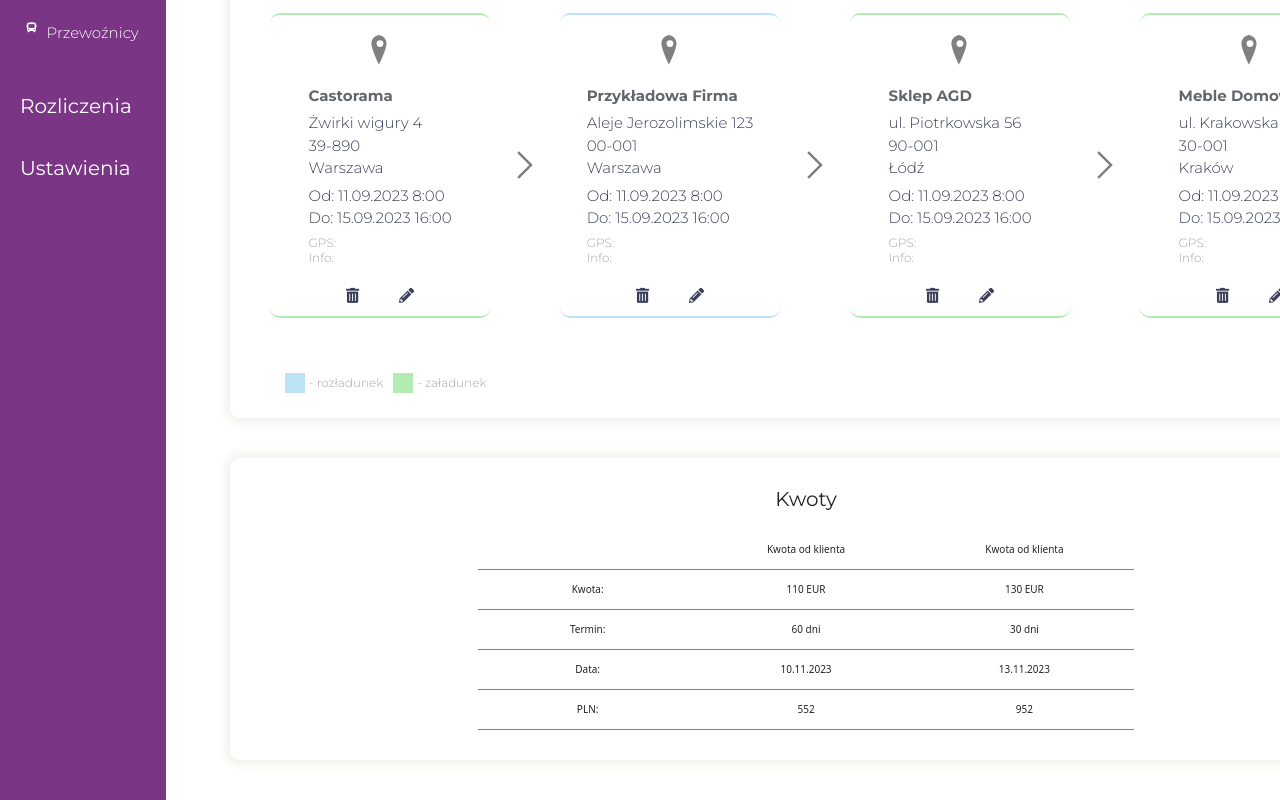
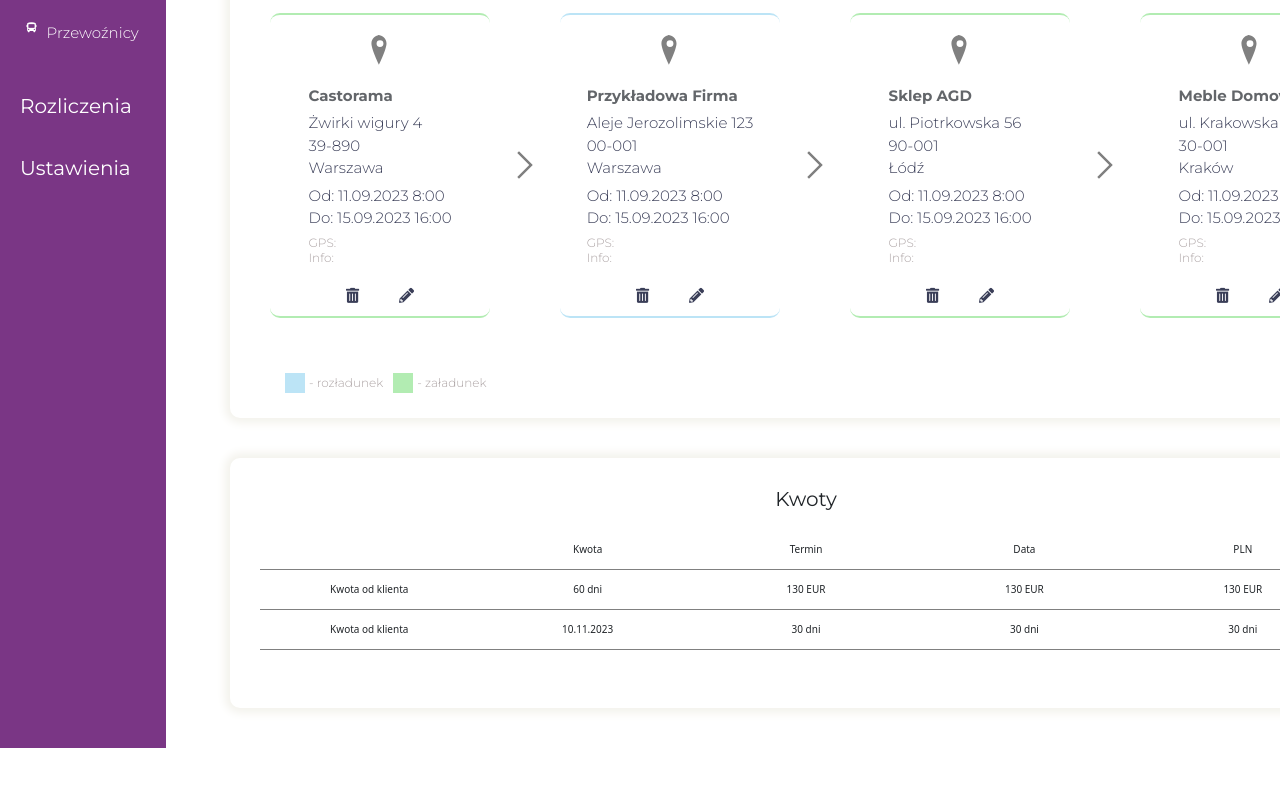
Before and after one commit to wiewiex/sped-app, a Next.js app: page /details in a window 1280 px wide. Shown: the part 609-1409 px from the top of the page. After the commit the page ends 1357 px from the top, so only its background shows below. Built offline with nearby package versions, Linux system fonts and the light colour scheme.

Commit message:
idea for table

```diff
--- a/src/components/common/Amounts/AmountsRead.tsx
+++ b/src/components/common/Amounts/AmountsRead.tsx
@@ -20,24 +20,28 @@
       >
         <Column>
           <Row> </Row>
-          <Row>Kwota:</Row>
-          <Row>Termin:</Row>
-          <Row>Data:</Row>
-          <Row>PLN:</Row>
+          <Row>Kwota od klienta</Row>
+          <Row>Kwota od klienta</Row>
         </Column>
         <Column>
-          <Row>Kwota od klienta</Row>
-          <Row>110 EUR</Row>
+          <Row>Kwota</Row>
           <Row>60 dni</Row>
           <Row>10.11.2023</Row>
-          <Row>552</Row>
         </Column>
         <Column>
-          <Row>Kwota od klienta</Row>
+          <Row>Termin</Row>
           <Row>130 EUR</Row>
           <Row>30 dni</Row>
-          <Row>13.11.2023</Row>
-          <Row>952</Row>
+        </Column>
+        <Column>
+          <Row>Data</Row>
+          <Row>130 EUR</Row>
+          <Row>30 dni</Row>
+        </Column>
+        <Column>
+          <Row>PLN</Row>
+          <Row>130 EUR</Row>
+          <Row>30 dni</Row>
         </Column>
       </Container>
       <ElementPositionWrapper mobileRight="0" mobileBottom="0">
```
